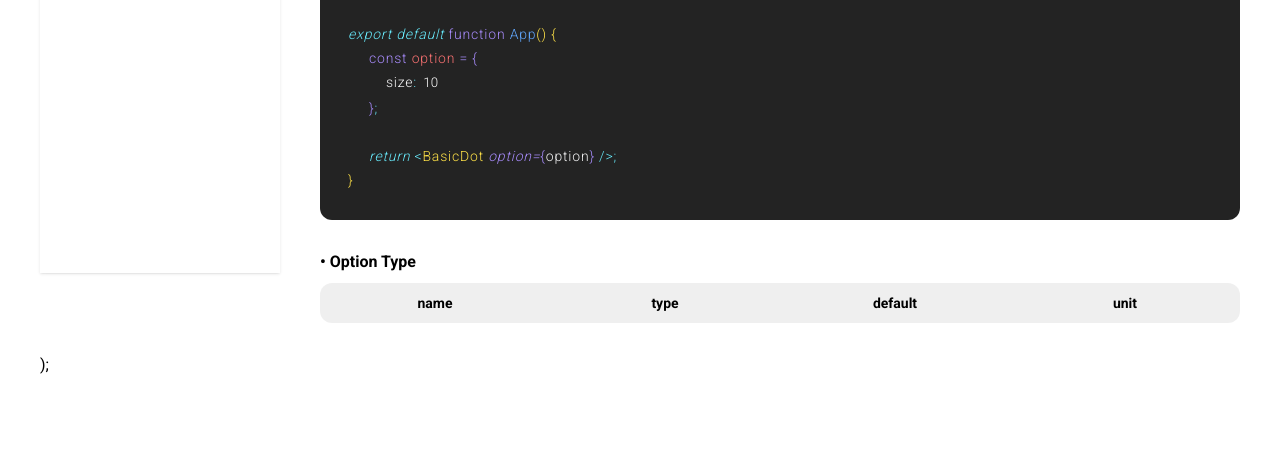
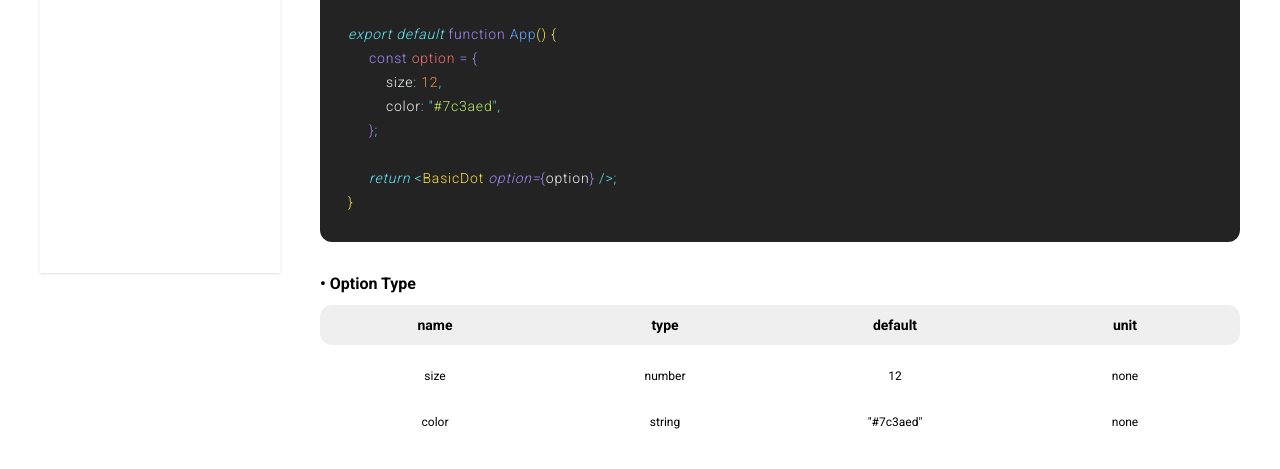
Before and after one commit to kjindev/basic-loading-docs, a Next.js app: page /docs/component/BasicDot in a window 1280 px wide. Shown: the part 583-1052 px from the top of the page. Before the commit the page ends 957 px from the top, so only its background shows below. Built offline with nearby package versions, Linux system fonts and the light colour scheme.

Commit message:
feat: update docs content

```diff
--- a/pages/_component/pages/docs/CodeBlock.tsx
+++ b/pages/_component/pages/docs/CodeBlock.tsx
@@ -1,46 +1,13 @@
+import { valueSate } from "@/pages/_state/state";
+import { componentList } from "@/pages/_util/docs";
 import { roboto } from "@/pages/_util/font";
 import { css } from "@emotion/react";
 import { Editor } from "@monaco-editor/react";
-import { useState } from "react";
+import { useEffect, useState } from "react";
+import { useSetRecoilState } from "recoil";
 
 export default function CodeBlock({ title }: { title: string }) {
-  // const title = "skeleton";
-  const [value, setValue] = useState(10);
-
-  const changeValue = (e: any) => {
-    setValue(e.target.value);
-  };
-  const option = {
-    fontSize: 15,
-    minimap: { enabled: false },
-    overviewRulerLanes: 0,
-    scrollbar: {
-      vertical: "hidden",
-      horizontal: "hidden",
-      handleMouseWheel: false,
-    },
-    quickSuggestions: false,
-    lineNumbers: false,
-    readOnly: true,
-  };
-
-  // return (
-  //   <div
-  //     css={css({
-  //       margin: "1rem 0",
-  //       padding: "1rem 1.5rem",
-  //       backgroundColor: "#1E1E1E",
-  //       borderRadius: "0.875rem",
-  //       color: "white",
-  //       fontSize: "0.875rem",
-  //       letterSpacing: "0.05em",
-  //       fontWeight: "100",
-  //     })}
-  //   >
-  //     <div>{text}</div>
-  //   </div>
-  // );
-  // const targetList = list.find((item: any) => item.title === title);
+  const optionList = componentList.find((item: any) => item.title === title);
 
   return (
     <div
@@ -96,12 +63,12 @@ export default function CodeBlock({ title }: { title: string }) {
         </div>
 
         <div>
-          <form>
+          {/* <form onSubmit={submitValue}>
             <code>{`         size`}</code>
             <code className="cyan">{": "}</code>
             <input onChange={changeValue} value={value} />
-          </form>
-          {/* {targetList?.option?.map((item: any, index: number) => {
+          </form> */}
+          {optionList?.option?.map((item: any, index: number) => {
             const key: string = Object.keys(item)[0];
             const value: any = Object.values(item)[0];
             return (
@@ -120,7 +87,7 @@ export default function CodeBlock({ title }: { title: string }) {
                 <code className="cyan">{","}</code>
               </div>
             );
-          })} */}
+          })}
         </div>
         <div>
           <code className="purple">{"     }"}</code>
--- a/pages/_component/pages/docs/OptionType.tsx
+++ b/pages/_component/pages/docs/OptionType.tsx
@@ -1,3 +1,4 @@
+import { componentList } from "@/pages/_util/docs";
 import { css } from "@emotion/react";
 
 interface PropsType {
@@ -5,7 +6,9 @@ interface PropsType {
 }
 
 export default function OptionType({ title }: PropsType) {
-  //   const targetList: any = list.find((item: any) => item.title === title);
+  const targetList: any = componentList.find(
+    (item: any) => item.title === title
+  );
 
   return (
     <div
@@ -26,7 +29,7 @@ export default function OptionType({ title }: PropsType) {
         },
       })}
     >
-      {/* {targetList ? (
+      {targetList ? (
         targetList.optionType.map((item: any, index: any) => (
           <div key={index} className="option-container">
             <span>{item.name}</span>
@@ -39,7 +42,7 @@ export default function OptionType({ title }: PropsType) {
         ))
       ) : (
         <div></div>
-      )} */}
+      )}
     </div>
   );
 }
--- a/pages/_component/pages/docs/Sample.tsx
+++ b/pages/_component/pages/docs/Sample.tsx
@@ -1,3 +1,4 @@
+import { valueSate } from "@/pages/_state/state";
 import {
   BasicDot,
   BounceDot,
@@ -8,6 +9,7 @@ import {
   Spinner,
   Wave,
 } from "basic-loading";
+import { useRecoilValue } from "recoil";
 
 interface PropsType {
   title: string;
--- /dev/null
+++ b/pages/_util/docs.ts
@@ -0,0 +1,188 @@
+export const componentList: any = [
+  {
+    title: "BasicDot",
+    option: [{ size: 12 }, { color: "#7c3aed" }],
+    optionType: [
+      {
+        name: "size",
+        type: "number",
+        default: "12",
+        unit: "none",
+      },
+      {
+        name: "color",
+        type: "string",
+        default: "#7c3aed",
+        unit: "none",
+      },
+    ],
+  },
+  {
+    title: "BounceDot",
+    option: [{ size: 12 }, { color: "#7c3aed" }],
+    optionType: [
+      {
+        name: "size",
+        type: "number",
+        default: "12",
+        unit: "none",
+      },
+      {
+        name: "color",
+        type: "string",
+        default: "#7c3aed",
+        unit: "none",
+      },
+    ],
+  },
+  {
+    title: "Fade",
+    option: [{ speed: 2 }],
+    optionType: [
+      {
+        name: "speed",
+        type: "number",
+        default: "1.5",
+        unit: "s",
+      },
+    ],
+  },
+  {
+    title: "ProgressBar",
+    option: [
+      { width: 300 },
+      { bgColor: "#ddd6fe" },
+      { barColor: "#7c3aed" },
+      { speed: 3 },
+    ],
+    optionType: [
+      {
+        name: "width",
+        type: "number",
+        default: "300",
+        unit: "none",
+      },
+      {
+        name: "bgColor",
+        type: "string",
+        default: "#ddd6fe",
+        unit: "none",
+      },
+      {
+        name: "barColor",
+        type: "string",
+        default: "#7c3aed",
+        unit: "none",
+      },
+      {
+        name: "speed",
+        type: "number",
+        default: "3",
+        unit: "s",
+      },
+    ],
+  },
+  {
+    title: "Pulse",
+    option: [{ size: 100 }, { bgColor: "#a78bfa" }],
+    optionType: [
+      {
+        name: "size",
+        type: "number",
+        default: "100",
+        unit: "none",
+      },
+      {
+        name: "bgColor",
+        type: "string",
+        default: "#a78bfa",
+        unit: "none",
+      },
+    ],
+  },
+  {
+    title: "Skeleton",
+    option: [
+      { width: 100 },
+      { height: 100 },
+      { speed: 1.2 },
+      { bgColor: `["#ddd6fe", "#c4b5fd"]` },
+      { borderRadius: "20px" },
+    ],
+    optionType: [
+      {
+        name: "size",
+        type: "number",
+        default: "100",
+        unit: "none",
+      },
+      {
+        name: "bgColor",
+        type: "string",
+        default: "#a78bfa",
+        unit: "none",
+      },
+    ],
+  },
+  {
+    title: "Spinner",
+    option: [
+      { size: 50 },
+      { bgColor: "#7c3aed" },
+      { barColor: "#ddd6fe" },
+      { thickness: 7 },
+    ],
+    optionType: [
+      {
+        name: "size",
+        type: "string",
+        default: "150px",
+        unit: "none",
+      },
+      {
+        name: "backgroundColor",
+        type: "string",
+        default: "#e0e0e0",
+        unit: "none",
+      },
+      {
+        name: "barColor",
+        type: "string",
+        default: "#3b3b3b",
+        unit: "none",
+      },
+      {
+        name: "speed",
+        type: "number",
+        default: "3",
+        unit: "s",
+      },
+    ],
+  },
+  {
+    title: "Skeleton",
+    option: [
+      { width: "100px" },
+      { height: "100px" },
+      { speed: 1 },
+      { color: "#000000" },
+      { borderRadius: "20px" },
+    ],
+    optionType: [
+      { name: "width", type: "string", default: "100px", unit: "none" },
+      { name: "height", type: "string", default: "100px", unit: "none" },
+      { name: "speed", type: "number", default: "1", unit: "s" },
+      { name: "color", type: "string", default: "#000000", unit: "none" },
+      { name: "borderRadius", type: "string", default: "20px", unit: "none" },
+    ],
+  },
+
+  {
+    title: "Wave",
+    option: [{ height: 30 }, { color: "#7c3aed" }],
+    optionType: [
+      { name: "width", type: "string", default: "100px", unit: "none" },
+      { name: "height", type: "string", default: "100px", unit: "none" },
+    ],
+  },
+];
```
Also changed, not shown: pages/docs/index.tsx (+23 -4 lines).
